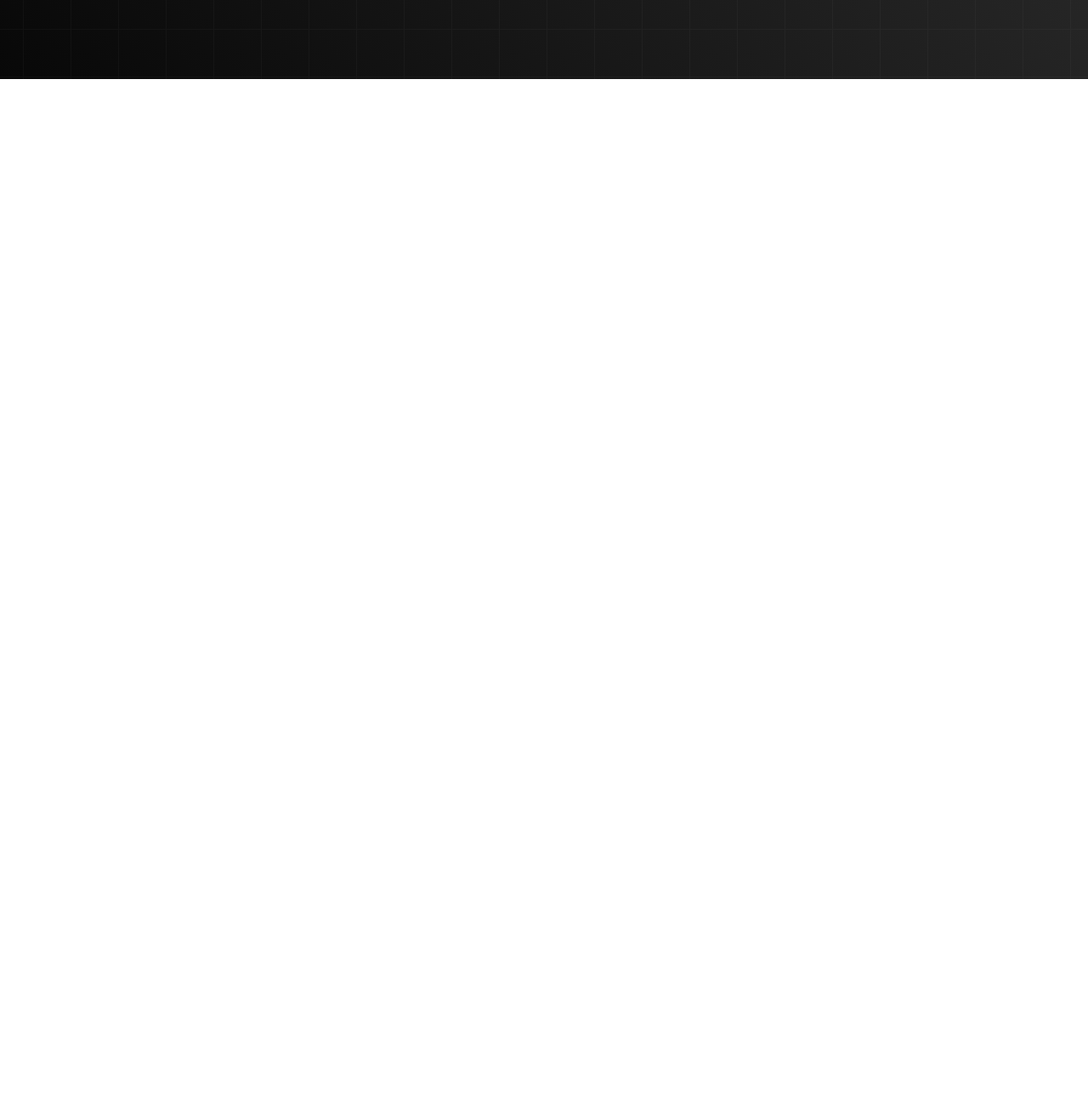
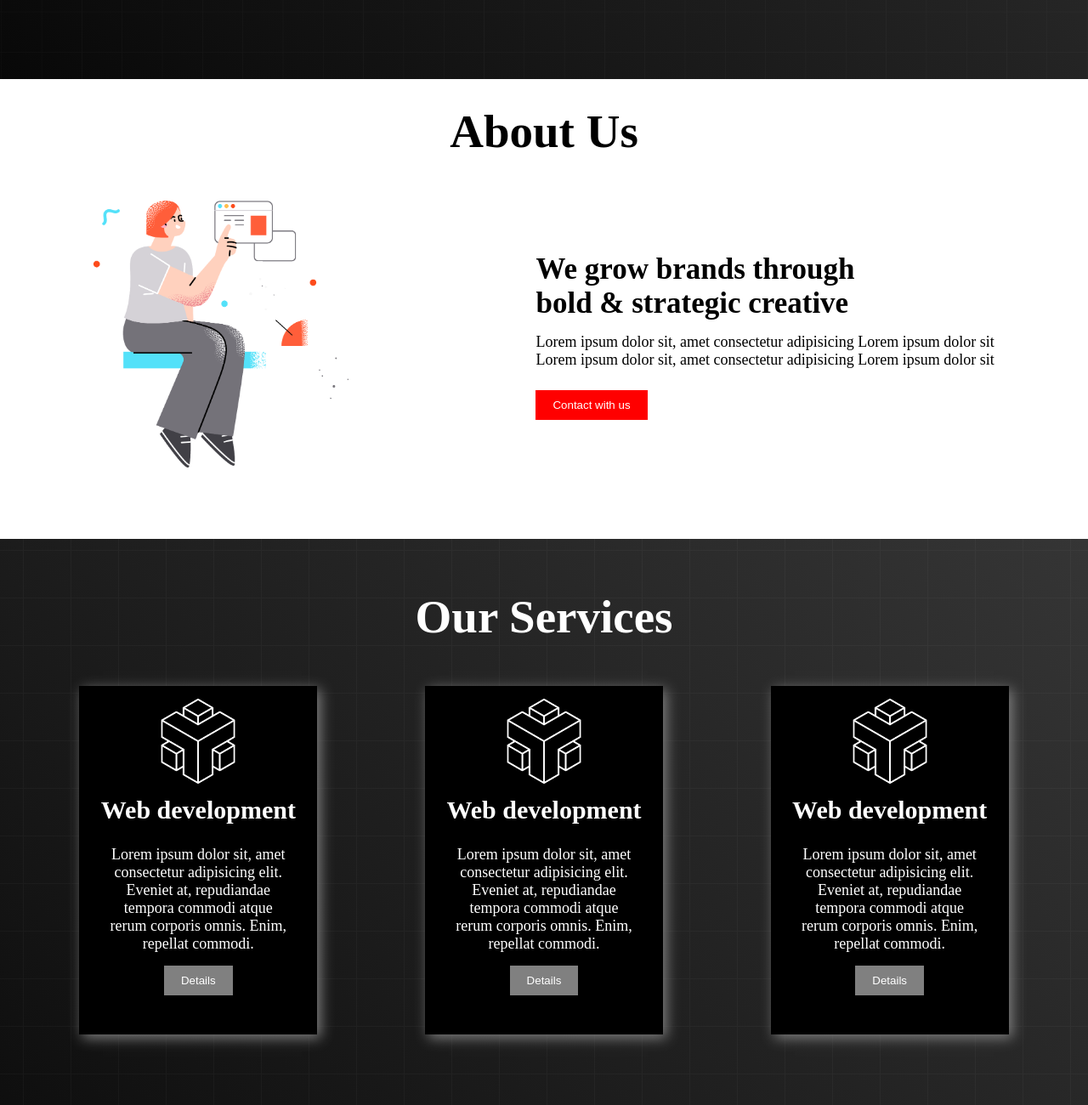
Before and after one commit to meskatabusayed/Digital-product-Project-1, a plain HTML site: page index.html in a window 1280 px wide. Shown: the part 780-2080 px from the top of the page at 85% size. Before the commit the page ends 873 px from the top, so only its background shows below. Drawn offline with Linux system fonts and the light colour scheme.

Commit message:
creat some section

```diff
--- a/index.html
+++ b/index.html
@@ -38,7 +38,47 @@
                 </div>
             </div>
         </section>
-    </main>
+        <!-- this is about us section -->
+        <section>
+            <h1 class="about-section-head">About Us</h1>
+            <div class="about-main">
+
+                <div class="about-img">
+                    <img class="about-photo" src="./images/section.png" alt="loading">
+                </div>
+                <div class="about-content">
+                    <h1 class="about-heading">We grow brands through <br> bold & strategic creative</h1>
+                    <p class="about-description">Lorem ipsum dolor sit, amet consectetur adipisicing Lorem ipsum dolor sit<br>Lorem ipsum dolor sit, amet consectetur adipisicing Lorem ipsum dolor sit</p>
+                    <button class="btn">Contact with us</button>
+                </div>
+            </div>
+        </section>
+        <section>
+            <div class="services-main1">
+            <h1 class="services-heading">Our Services</h1>
+            <div class="services-main">
+
+                <div class="services-content">
+                    <img class="services-photo" src="./icon/0.png" alt="">
+                    <h3 class="services-title">Web development</h3>
+                    <p class="services-description">Lorem ipsum dolor sit, amet consectetur adipisicing elit. Eveniet at, repudiandae tempora commodi atque rerum corporis omnis. Enim, repellat commodi.</p>
+                    <button class="D-btn">Details</button>
+                </div>
+                <div class="services-content">
+                    <img class="services-photo" src="./icon/0.png" alt="">
+                    <h3 class="services-title">Web development</h3>
+                    <p class="services-description">Lorem ipsum dolor sit, amet consectetur adipisicing elit. Eveniet at, repudiandae tempora commodi atque rerum corporis omnis. Enim, repellat commodi.</p>
+                    <button class="D-btn">Details</button>
+                </div>
+                <div class="services-content">
+                    <img class="services-photo" src="./icon/0.png" alt="">
+                    <h3 class="services-title">Web development</h3>
+                    <p class="services-description">Lorem ipsum dolor sit, amet consectetur adipisicing elit. Eveniet at, repudiandae tempora commodi atque rerum corporis omnis. Enim, repellat commodi.</p>
+                    <button class="D-btn">Details</button>
+                </div>
+            </div>
+        </div>
+        </section>
     <footer>
 
     </footer>
--- a/style.css
+++ b/style.css
@@ -39,6 +39,9 @@
     align-items: center;
     color:white;
     background: url("./images/background.png"), linear-gradient(45deg,rgb(8,8,8),rgb(53,53,53));
+    background-position: center;
+    background-size: cover;
+    background-repeat: no-repeat;
 
 }
 .title{
@@ -61,3 +64,83 @@
 .btn:hover{
     background: blue;
 }
+.about-section-head{
+   font-size: 55px;
+   margin-top: 30px;
+   margin-bottom: 50px;
+   text-align: center;
+
+
+}
+.about-main{
+    display: flex;
+    justify-content: space-around;
+    align-items: center;
+
+
+}
+.about-photo{
+    width: 300px;
+}
+.about-heading{
+    font-size: 35px;
+    font-weight: bold;
+}
+.about-description{
+    font-size: 18px;
+    margin-top: 15px;
+    margin-bottom: 25px;
+}
+.services-main1{
+    background: url("./images/background.png"), linear-gradient(45deg,rgb(8,8,8),rgb(53,53,53));
+    padding: 30px;
+    margin-top: 80px;
+}
+.services-heading{
+    font-size: 55px;
+    margin-top: 30px;
+    margin-bottom: 50px;
+    text-align: center;
+    color: white;
+
+}
+.services-main{
+    display: flex;
+    justify-content: space-around;
+    height: 100vh;
+}
+.services-content{
+    width: 250px;
+    height: 380px;
+    box-shadow: 4px 4px 15px gray;
+    background: #000;
+    color: white;
+    text-align: center;
+    padding: 15px;
+
+
+
+}
+
+.services-photo{
+    width: 100px;
+}
+.services-title{
+    padding: 10px;
+    font-size: 30px;
+    font-weight: bold;
+}
+.services-description{
+
+    font-size: 18px;
+    margin: 15px 15px;
+    text-align: center;
+}
+.D-btn{
+
+    padding: 10px 20px;
+    background: gray;
+    color: white;
+    border: none;
+
+}
```
Also changed, not shown: icon/0.png (added), icon/1.png (added), icon/2.png (added).
